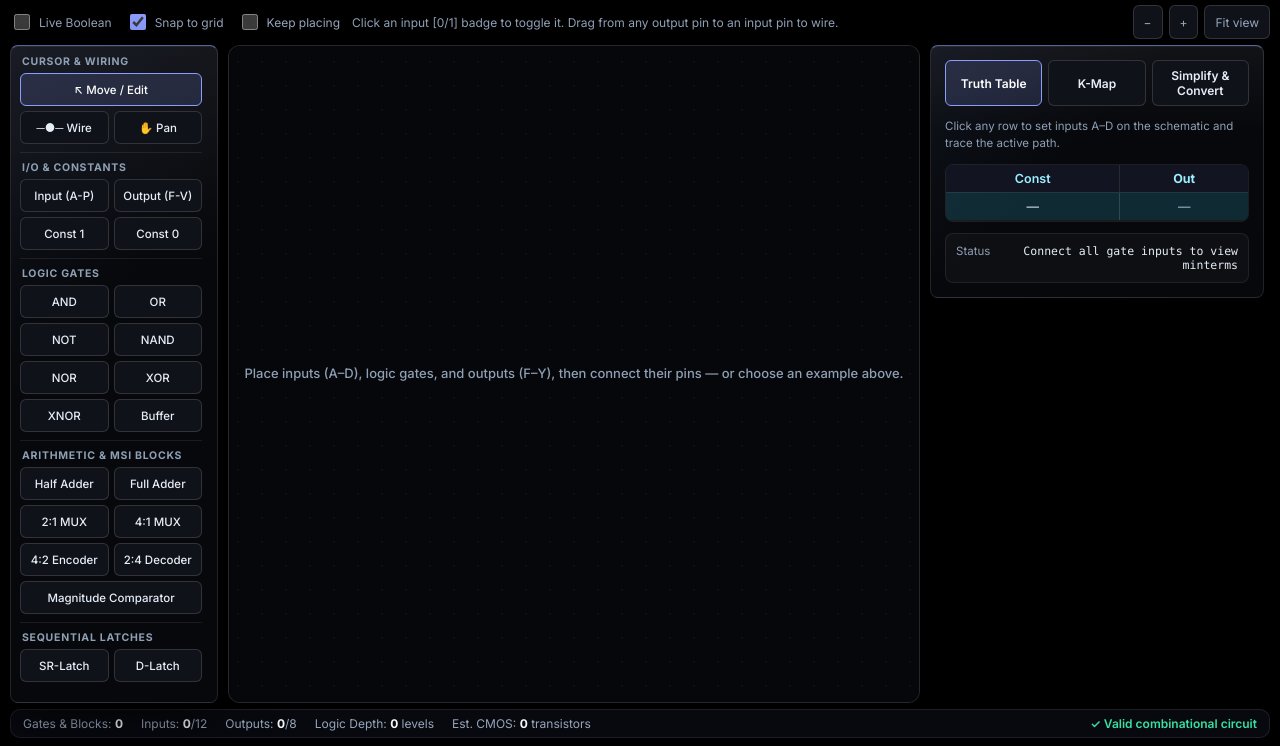
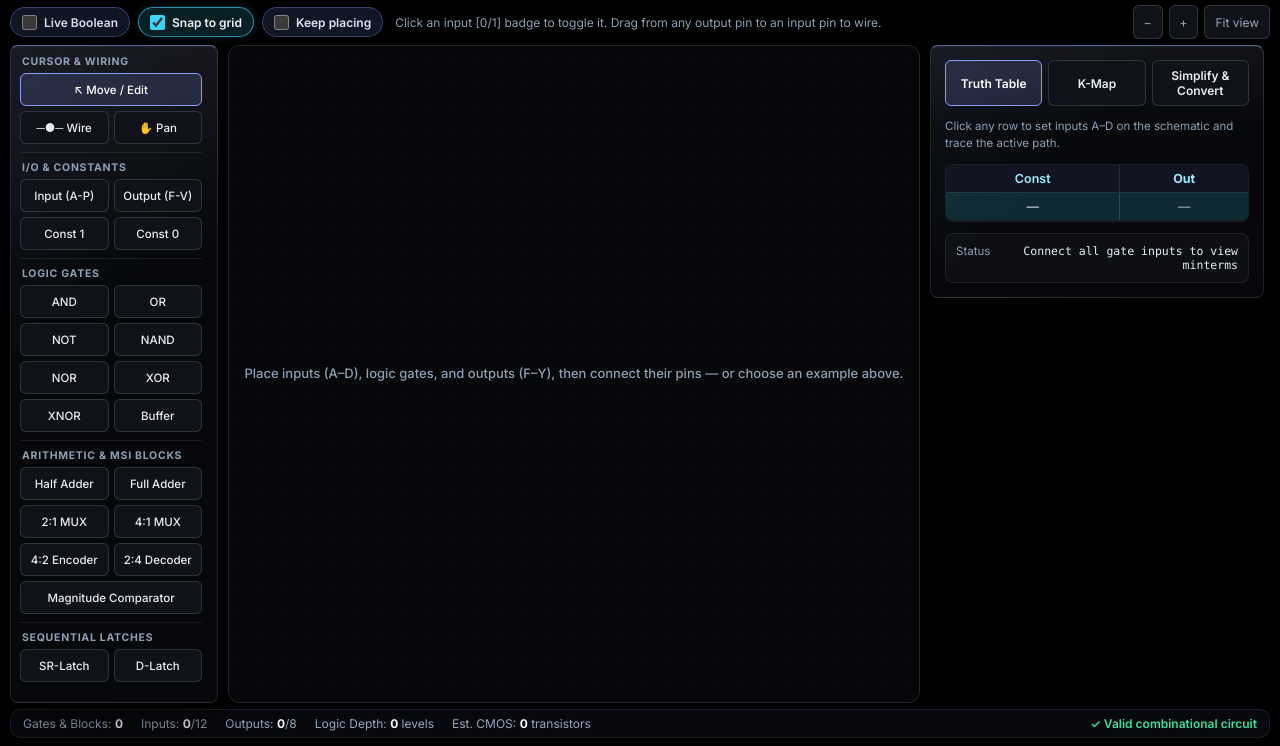
Before and after one commit to Zeyad-dev-hub/Electricsim, a plain HTML site: page pages/logic.html in a window 1280 px wide. Shown: the part 54-800 px from the top of the page. Drawn offline with Linux system fonts and the light colour scheme; animation ran at ten frames a second.

Commit message:
Make Logic Lab Live Boolean bar toggleable (default off) with high-visibility toggle pills

```diff
--- a/css/logic.css
+++ b/css/logic.css
@@ -450,22 +450,45 @@ button[aria-selected="true"] {
 .logic-placement-opts {
   display: flex;
   align-items: center;
-  gap: 14px;
+  gap: 8px;
   flex-wrap: wrap;
 }
 
 .logic-placement-opts label {
   display: inline-flex;
   align-items: center;
-  gap: 6px;
+  gap: 7px;
   cursor: pointer;
+  min-height: 30px;
+  padding: 4px 11px;
+  border-radius: 999px;
+  border: 1px solid rgba(139, 157, 255, 0.32);
+  background: rgba(20, 26, 42, 0.88);
+  color: #dbe5f5;
+  font-size: 12px;
+  font-weight: 600;
+  transition: border-color 0.15s ease, background 0.15s ease, color 0.15s ease, box-shadow 0.15s ease;
+}
+
+.logic-placement-opts label:hover {
+  border-color: rgba(139, 157, 255, 0.65);
+  background: rgba(30, 38, 60, 0.94);
+  color: #ffffff;
+}
+
+.logic-placement-opts label:has(input:checked) {
+  border-color: rgba(61, 217, 255, 0.62);
+  background: rgba(61, 217, 255, 0.15);
+  color: #f0f9ff;
+  box-shadow: 0 0 10px rgba(61, 217, 255, 0.16);
 }
 
 .logic-placement-opts input[type="checkbox"] {
-  accent-color: #8b9dff;
-  width: 16px;
-  height: 16px;
+  accent-color: #3dd9ff;
+  width: 15px;
+  height: 15px;
   padding: 0;
+  margin: 0;
 }
 
 #toolHint,
--- a/pages/logic.html
+++ b/pages/logic.html
@@ -71,7 +71,7 @@
     <section class="logic-toolbar-wrap" aria-label="Schematic options">
       <div class="logic-subbar">
         <div class="logic-placement-opts">
-          <label><input id="formulaToggle" type="checkbox"> Live Boolean</label>
+          <label title="Show or hide the Live Boolean Algebra bar"><input id="formulaToggle" type="checkbox"> Live Boolean</label>
           <label><input id="snapToggle" type="checkbox" checked> Snap to grid</label>
           <label><input id="repeatToggle" type="checkbox"> Keep placing</label>
           <button id="rotatePlacementBtn" type="button" hidden>↻ Rotate next (R)</button>
```
